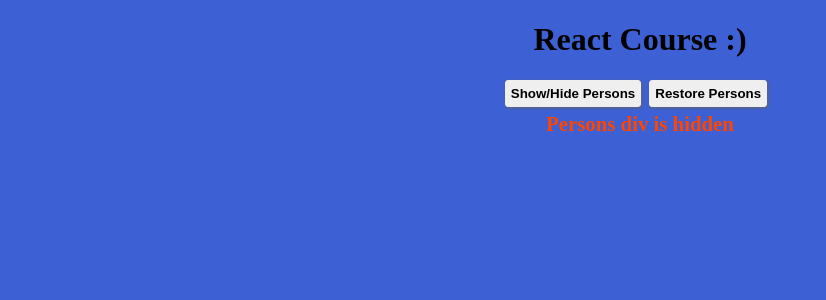
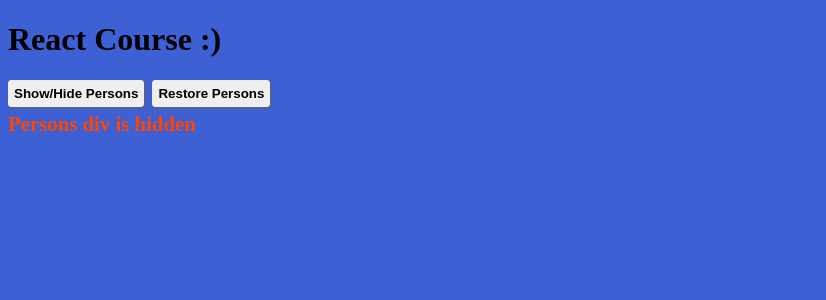
Before and after one commit to JS-goose/react-person-manager, a React app: page / in a window 1280 px wide. Shown: the top 300 px of the page, without its empty margins (0-826 px from the left). Built offline with nearby package versions, Linux system fonts and the light colour scheme.

Commit message:
adjusted import statement for css file

```diff
--- a/src/App.js
+++ b/src/App.js
@@ -1,5 +1,5 @@
 import React, { Component } from 'react';
-import './App.css';
+import classes from './App.css';
 import Person from './Person/Person';
 
 class App extends Component {
@@ -98,7 +98,7 @@ class App extends Component {
 
     return (
 
-      <div className="App">
+      <div className={classes.App}>
         <h1 className={classes.join(' ')}>React Course :)</h1>
         <button style={buttonStyle} onClick={this.togglePersonsDiv} key={1}>
           Show/Hide Persons
```
